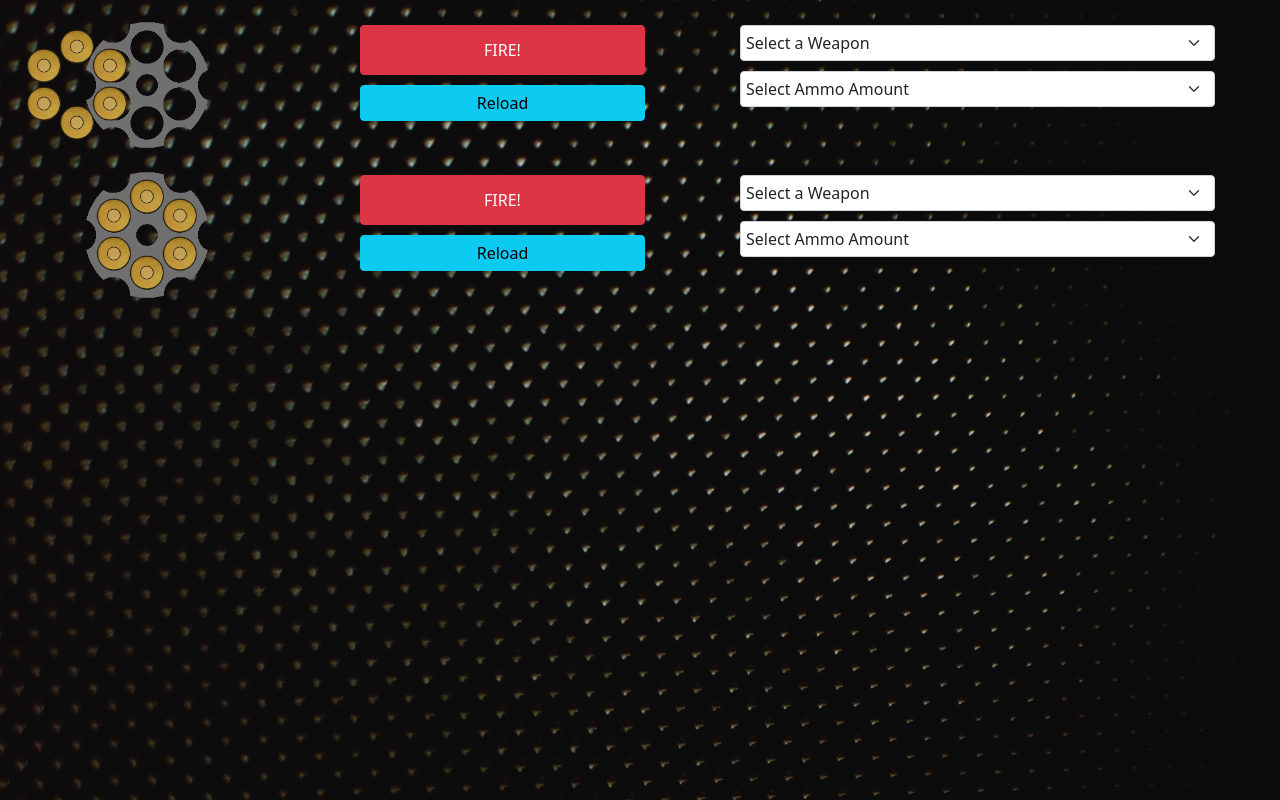
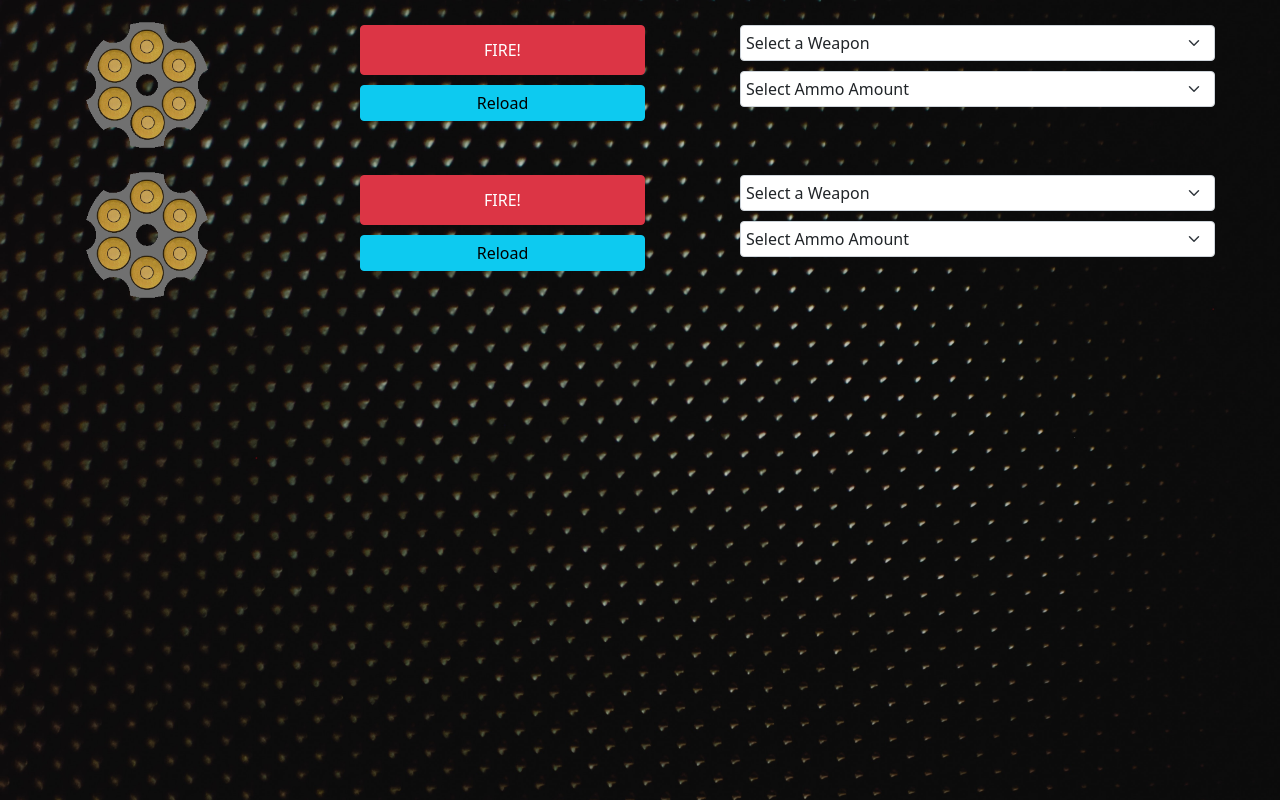
Before and after one commit to kldaly5430/BlackholmApp, a plain HTML site: page index.html in a window 1280 px wide. Drawn offline with nearby package versions, Linux system fonts and the light colour scheme.

Commit message:
Update style.css
Changed casing image positioning.

```diff
--- a/style.css
+++ b/style.css
@@ -11,7 +11,6 @@ body {
 #primaryFire, #secondaryFire {
     height: 50px;
     margin: 5px 5px 5px 5px;
-    /* padding: 5px; */
 }
 
 #reload, #reloadSecondary, #weaponSelect, #secondaryWeaponSelect, #ammoAmount, #secondaryAmmoAmount {
@@ -30,40 +29,44 @@ body {
     height: 35px;
 }
 
+#chamber {
+    position: relative;
+}
+
 #bullet_1 {
     position: absolute;
-    left: 59px;
-    top: 29px;
+    left: 47px;
+    top: 9px;
 }
 
 #bullet_2 {
     position: absolute;
-    left: 92px;
-    top: 48px;
+    left: 79px;
+    top: 28px;
 }
 
 #bullet_3 {
     position: absolute;
-    left: 92px;
-    top: 86px;
+    left: 79px;
+    top: 66px;
 }
 
 #bullet_4 {
     position: absolute;
-    left: 59px;
-    top: 105px;
+    left: 48px;
+    top: 85px;
 }
 
 #bullet_5 {
     position: absolute;
-    left: 26px;
-    top: 86px;
+    left: 15px;
+    top: 66px;
 }
 
 #bullet_6 {
     position: absolute;
-    left: 26px;
-    top: 48px;
+    left: 15px;
+    top: 28px;
 }
 
 #chamber2 {
```
